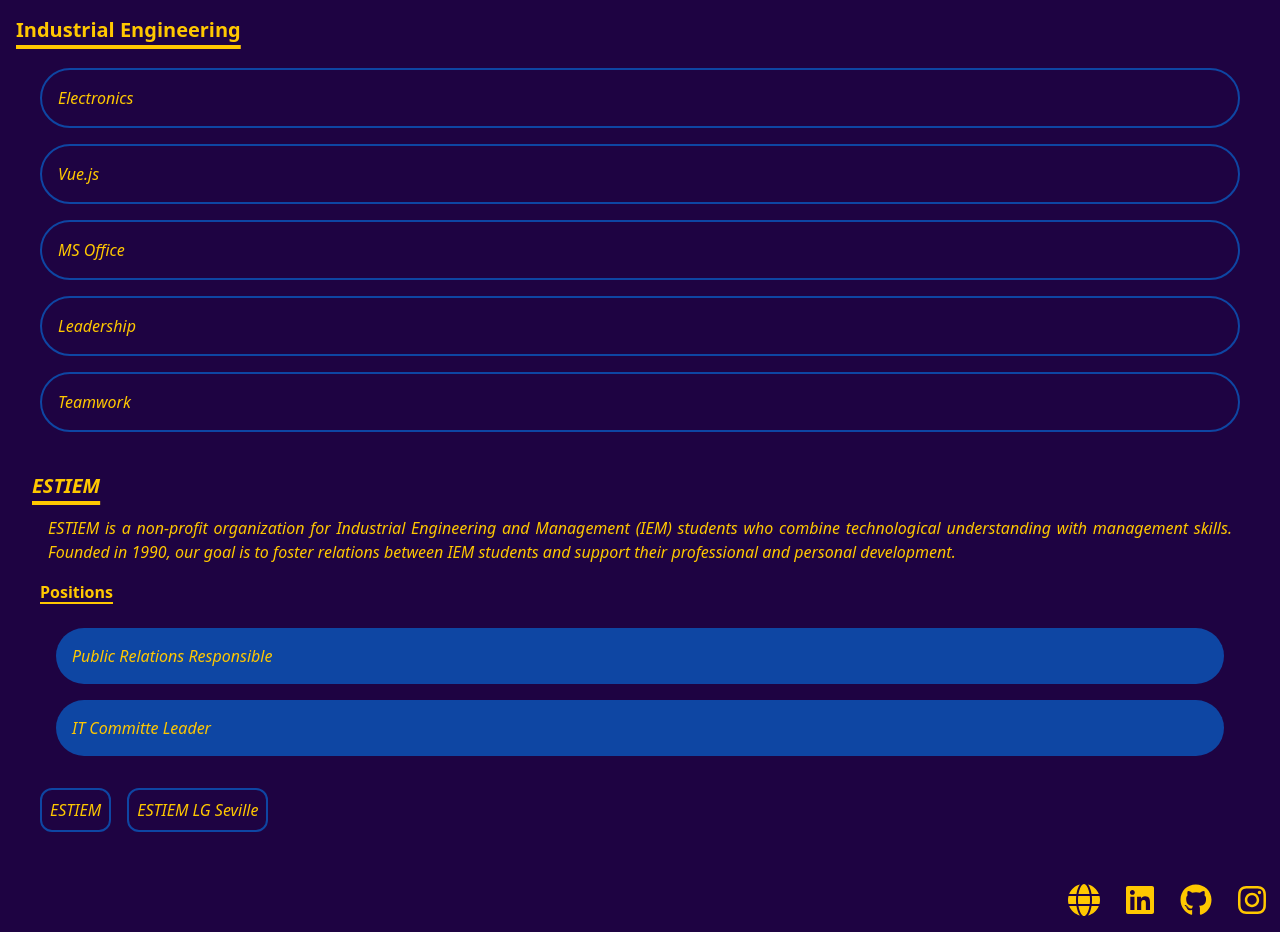
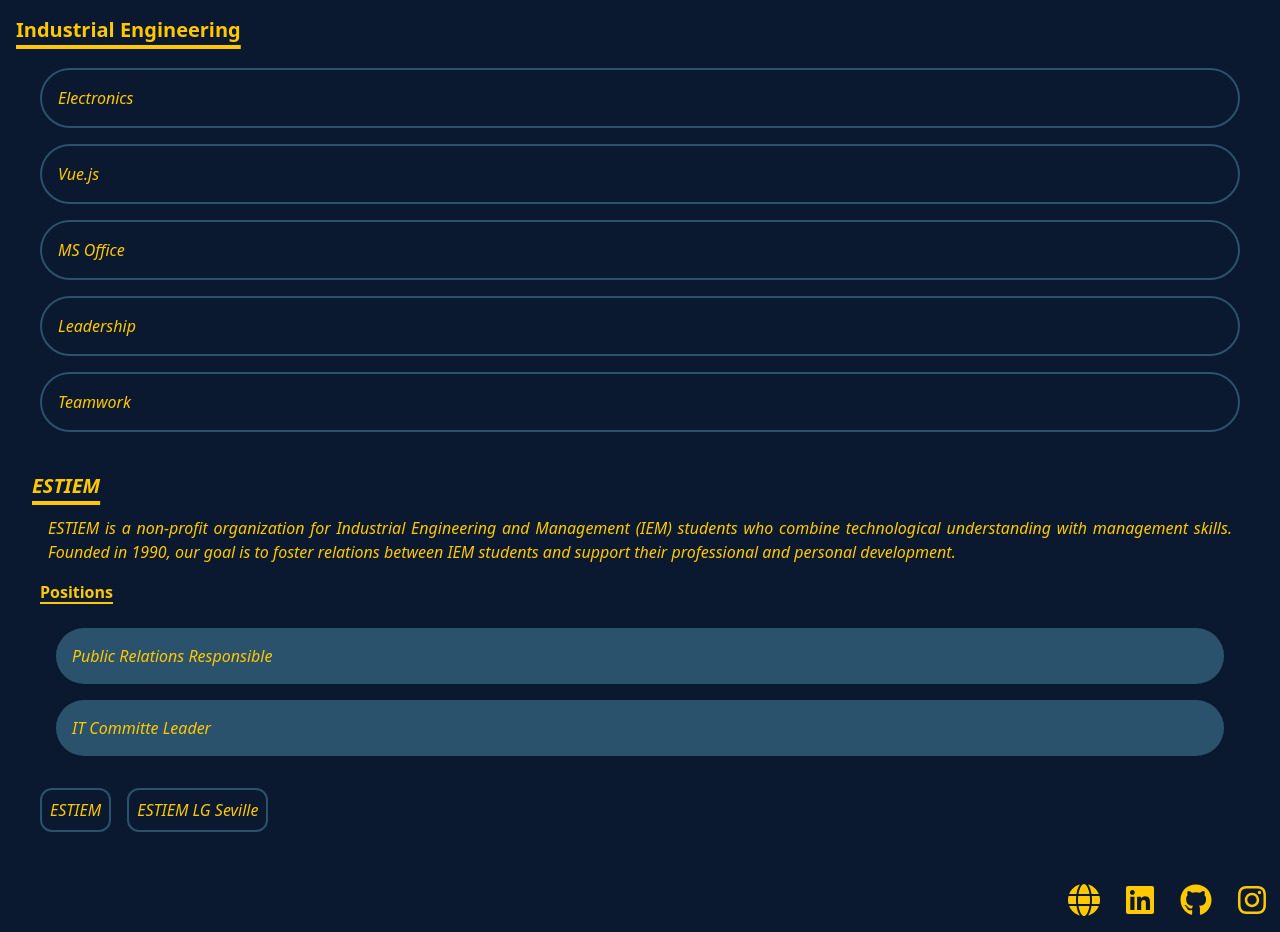
Before and after one commit to David-ByHunter/dbf_career, a Vue app: page / in a window 1280 px wide. Built offline with nearby package versions, Linux system fonts and the light colour scheme.

Commit message:
Update color scheme

```diff
--- a/src/App.vue
+++ b/src/App.vue
@@ -11,9 +11,9 @@
 
 <style>
 :root {
-  --color-primary: rgb(30, 3, 66);
-  --color-secondary: rgb(14, 70, 163);
-  --color-accent: rgb(255, 200, 0);
+  --color-primary: rgb(10, 25, 47); /* Azul muy oscuro */
+  --color-secondary: rgb(42, 82, 109); /* Azul oscuro pero más claro */
+  --color-accent: rgb(255, 200, 0); /* Amarillo brillante */
 }
 body{
   display: inline-block;
```
